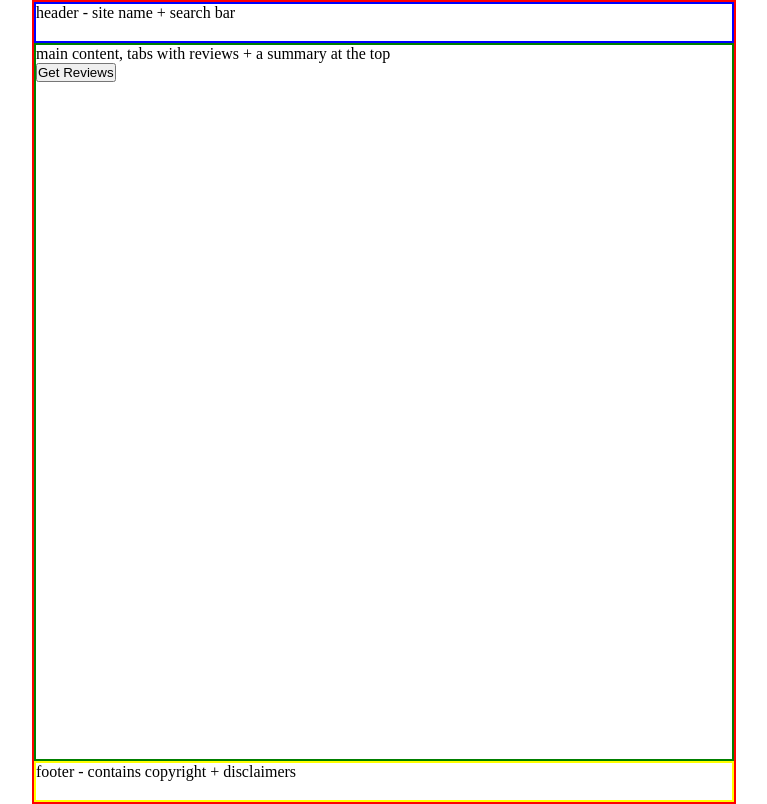
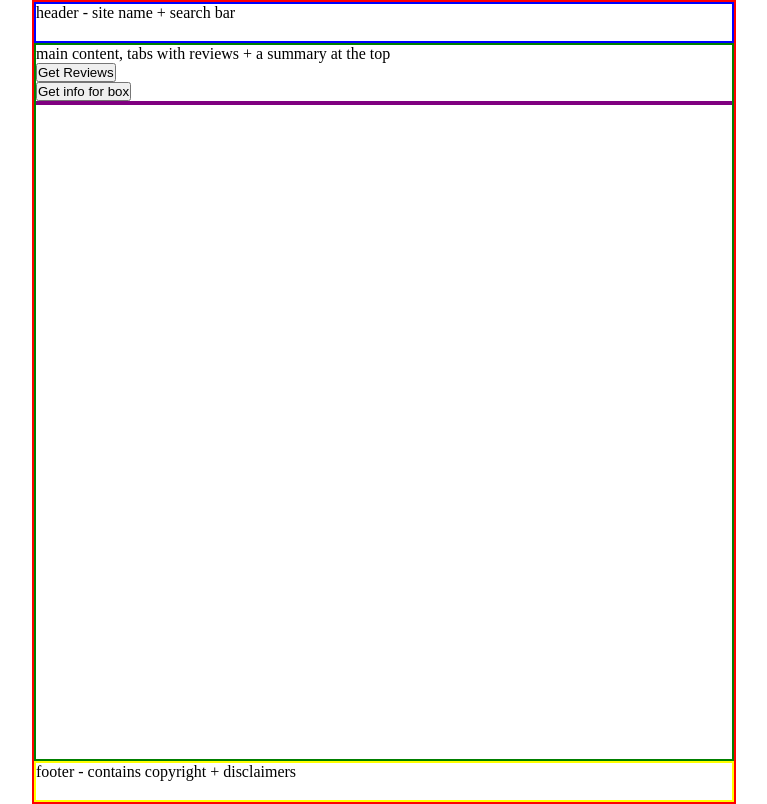
Before and after one commit to kd-kdev/review-aggregator, a Flask app: page / in a window 1280 px wide. Shown: the whole page, without its empty margins (256-1023 px from the left). Run offline with Flask 3, Linux system fonts and the light colour scheme.

Commit message:
feat: add test route that extracts pydantic class from JSON response

```diff
--- a/main.py
+++ b/main.py
@@ -1,8 +1,10 @@
 from crypt import methods
 from urllib import response
 import requests
+import json
 from flask import request, jsonify, render_template
 from config import app
+from pydantic import BaseModel
 
 
 @app.route("/")
@@ -22,10 +24,41 @@ def get_gameReviews():
 @app.route("/search_game/<int:game_id>", methods=["GET"])
 def search_game(game_id):
     game_id_string = str(game_id)
+    # potentially expand on this to add more options to the query ?
     link = "https://store.steampowered.com/appreviews/" + game_id_string + "?json=1"
     r = requests.get(link).content
     return r
 
 
+# Testing route for getting Pydantic from JSON
+# mapped to button for testing
+@app.route("/get_info/<int:game_id>", methods=["GET"])
+def get_info(game_id):
+    game_id_string = str(game_id)
+    # potentially expand on this to add more options to the query ?
+    link = "https://store.steampowered.com/appreviews/" + game_id_string + "?json=1"
+    response = requests.get(link)  # gets the JSON response from Steam's API
+
+    response_dict = (
+        response.json()
+    )  # parses the HTTP response body as JSON & returns a python dict
+
+    class QueryMeta(BaseModel):  # definition should be in it's own file
+        num_reviews: int
+        review_score: int
+        total_positive: int
+        total_negative: int
+        total_reviews: int
+
+    query_summary = response_dict.get(
+        "query_summary"
+    )  # extracts the 'query_summary' sub-dict from API response
+    parsed = QueryMeta(
+        **query_summary
+    )  # instanciates the Pydantic model using the 'query_summary' dict, pydantic validates field types & will coerce where appropriate
+
+    return parsed.model_dump_json(indent=2)
+
+
 if __name__ == "__main__":
     app.run(debug=True)
--- a/static/style.css
+++ b/static/style.css
@@ -51,3 +51,7 @@
 
   border: 2px solid green;
 }
+
+#test-box {
+  border: 2px solid purple;
+}
--- a/templates/index.html
+++ b/templates/index.html
@@ -25,6 +25,16 @@
           </button>
 
           <div id="result"></div>
+
+          <button
+            hx-get="/get_info/1030300"
+            hx-target="#test-box"
+            hx-trigger="click"
+          >
+            Get info for box
+          </button>
+
+          <div id="test-box"></div>
         </div>
         <div class="footer">
           <p>footer - contains copyright + disclaimers</p>
```
